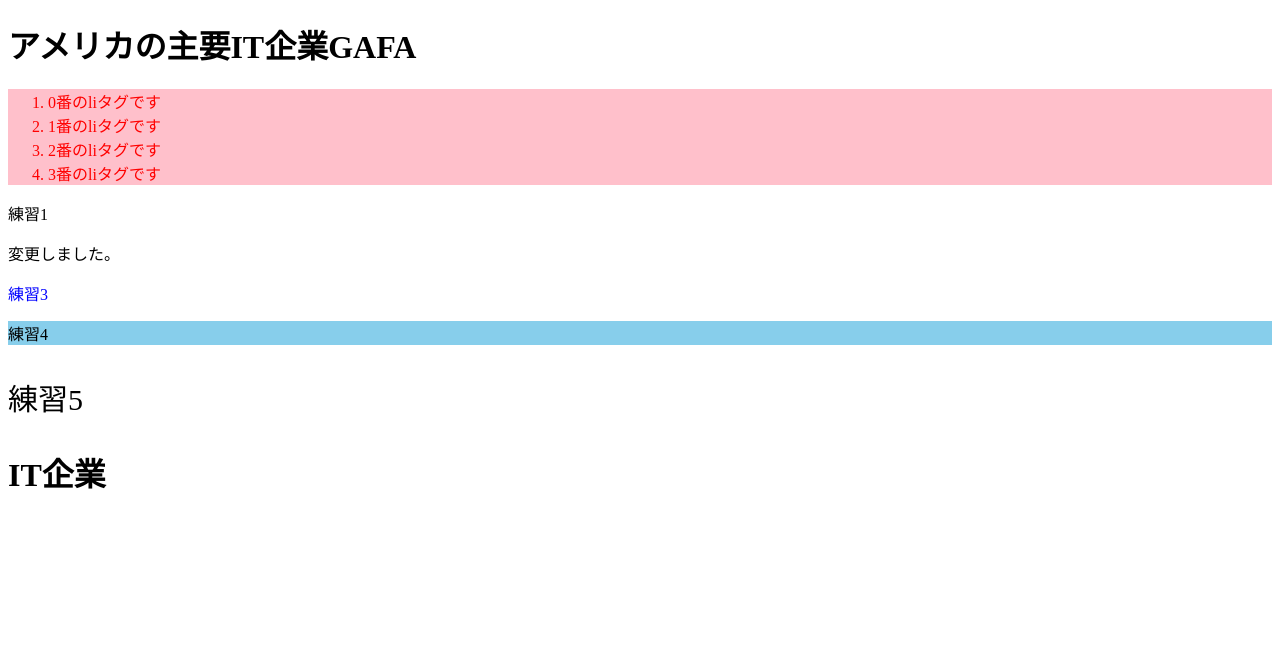
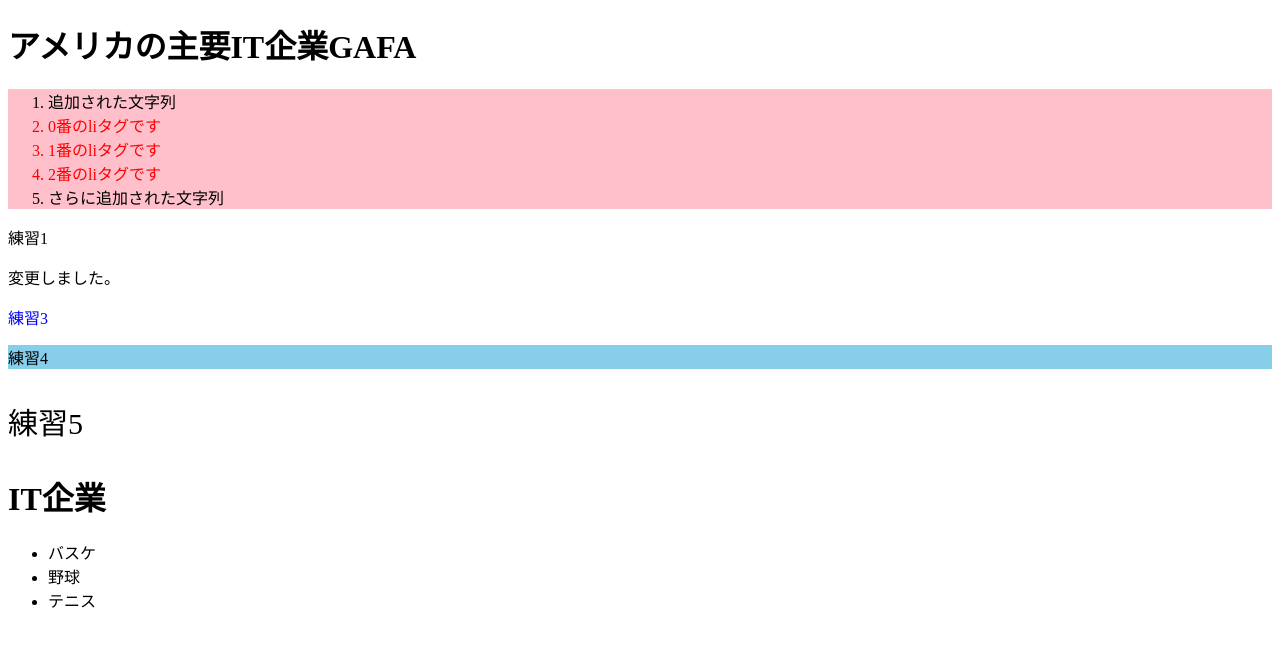
Before and after one commit to Niiimaru/jQuery, a plain HTML site: page index.html in a window 1280 px wide. Drawn offline with nearby package versions, Linux system fonts and the light colour scheme.

Commit message:
Node追加・削除

```diff
--- a/index.html
+++ b/index.html
@@ -9,7 +9,7 @@
 <body>
     <h1 id="updateTarget">IT企業</h1>
 
-    <ol>
+    <ol id="ol">
         <li class="update_targets" id="google">google</li>
         <li class="update_targets" id="amazon">amazon</li>
         <li class="update_targets" id="facebook">facebook</li>
@@ -24,6 +24,11 @@
 
     <h1 id="updateTarget1">IT企業</h1>
 
+    <ul id="sports">
+        <li>野球</li>
+        <li id="soccer">サッカー</li>
+    </ul>
+
     <script src="https://ajax.googleapis.com/ajax/libs/jquery/3.6.0/jquery.min.js"></script>
     <script src="script.js"></script>
 </body>
--- a/script.js
+++ b/script.js
@@ -68,4 +68,40 @@
     $("#updateTarget1").on("dblclick", function() {
         $(this).text("ダブルクリックしました。");
     });
+
+    //Node追加・削除
+    let ol = $("#ol");
+    let addNode1 = $("<li>").text("追加された文字列");
+    ol.prepend(addNode1);
+
+    let addNode2 = $("<li>").text("さらに追加された文字列");
+    ol.append(addNode2);
+
+    $("#facebook").remove();
+
+    /*
+        練習問題
+        以下のulタグを用意して
+        <ul id="sports">
+            <li>野球</li>
+            <li>サッカー</li>
+        </ul>
+
+        1.「バスケ」をリストの最後に追加
+        2.「テニス」をリストの最初に追加
+        3.「サッカー」をリストから削除
+    */
+
+    let ul = $("#sports")
+
+    //1
+    let add = $("<li>").text("バスケ");
+    ul.prepend(add);
+
+    //2
+    let add1 = $("<li>").text("テニス");
+    ul.append(add1);
+
+    //3
+    $("#soccer").remove();
 });
```
